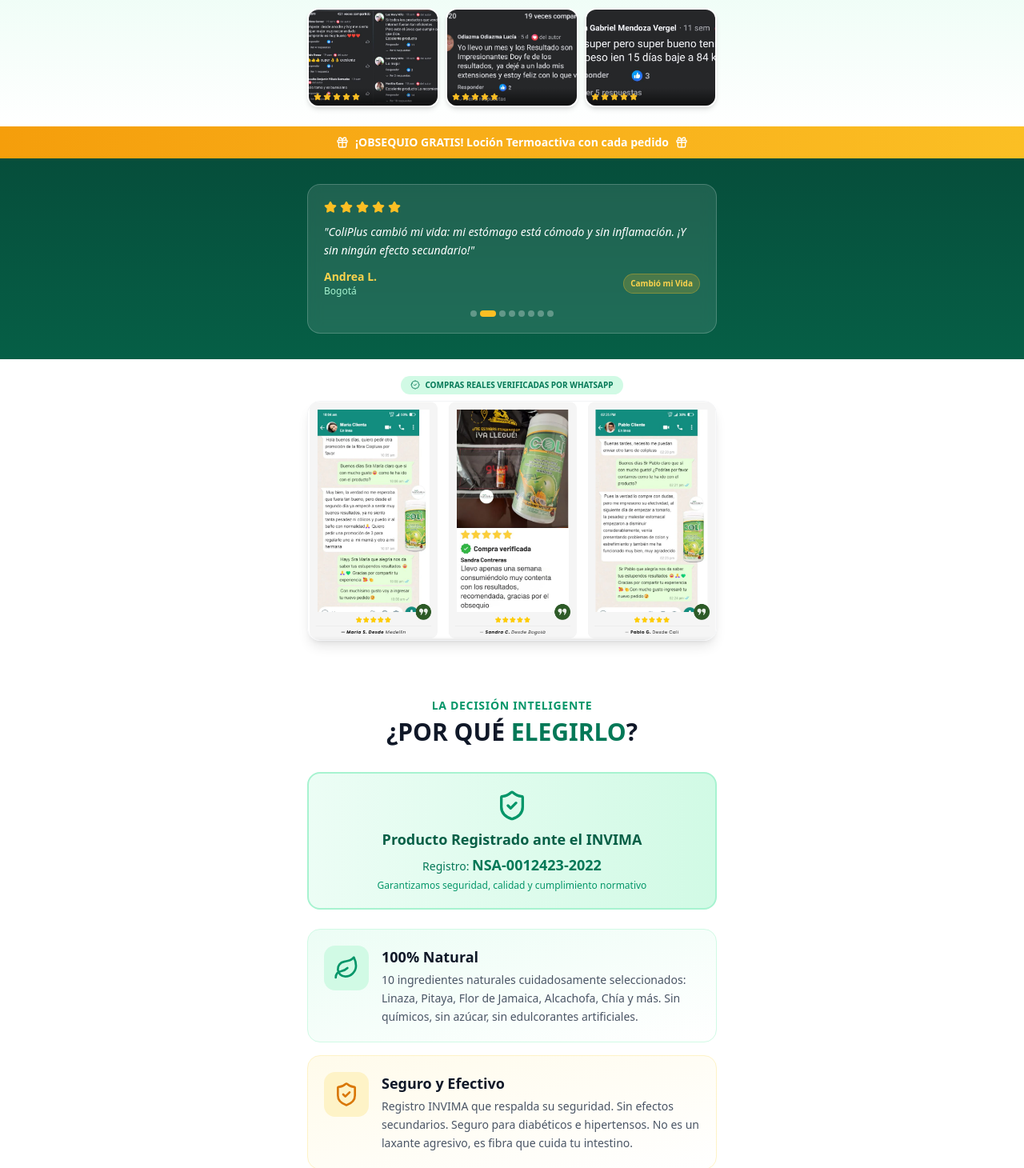
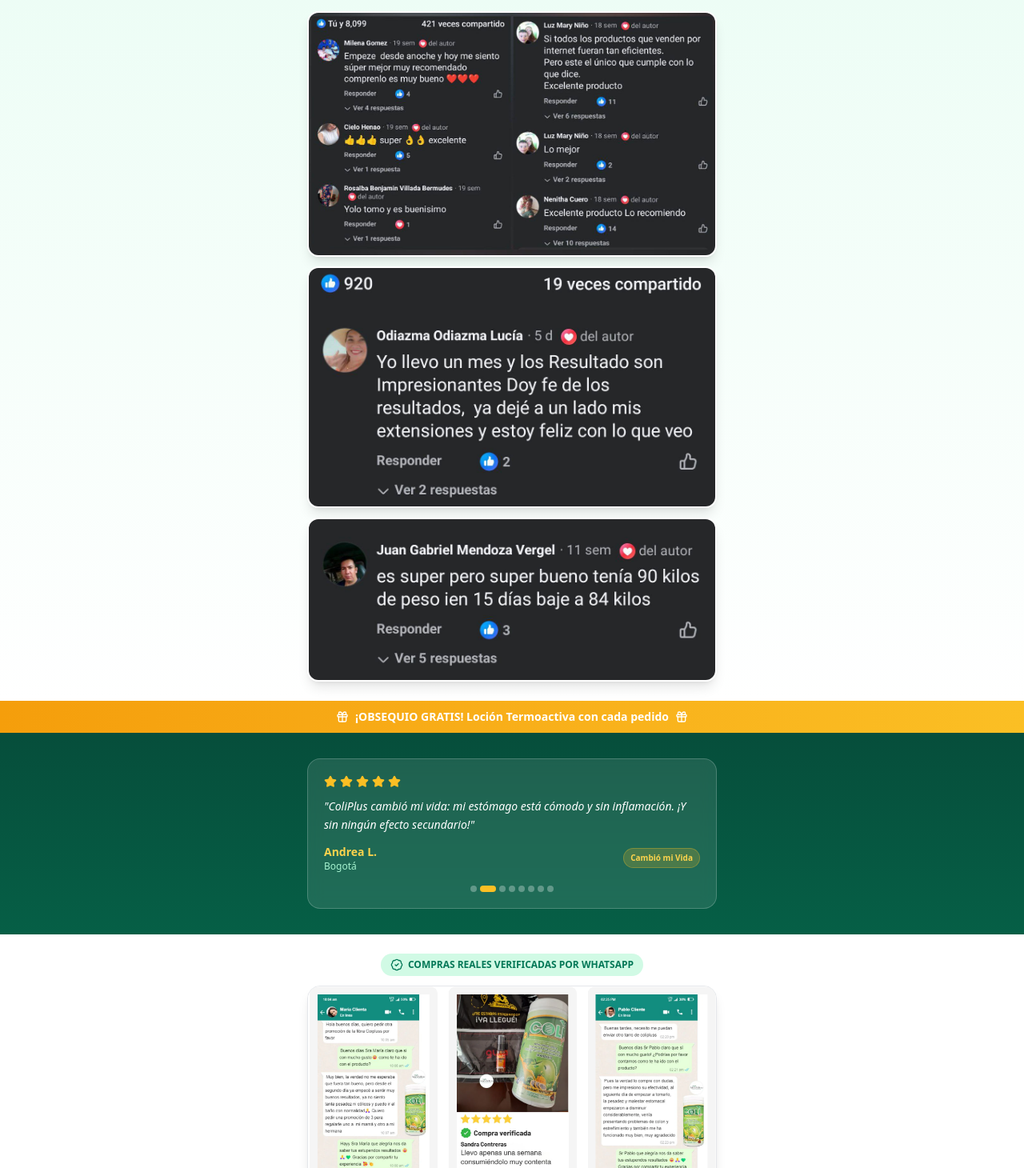
Before and after one commit to funnellersinfo-maker/fibracolishop, a Next.js app: page / in a window 1280 px wide. Shown: the part 3570-5030 px from the top of the page at 80% size. Built offline with nearby package versions, Linux system fonts and the light colour scheme.

Commit message:
feat: full-size images, Meta Pixel, nutritional table, social proof bar, urgency elements

```diff
--- a/src/app/page.tsx
+++ b/src/app/page.tsx
@@ -289,26 +289,19 @@
   return (
     <div className="bg-gradient-to-b from-emerald-50 to-white py-6 px-4">
       <div className="max-w-lg mx-auto">
-        <div className="flex items-center justify-center gap-1.5 mb-3">
+        <div className="flex items-center justify-center gap-1.5 mb-4">
           <span className="text-emerald-700 font-extrabold text-xs uppercase tracking-wider">Resultados reales</span>
           <span className="bg-emerald-600 text-white text-[9px] font-bold px-1.5 py-0.5 rounded-full">100% VERIFICADO</span>
         </div>
-        <div className="grid grid-cols-3 gap-2">
+        <div className="space-y-3">
           {indices.map((idx, i) => (
-            <RevealOnScroll key={i} delay={i * 0.08}>
-              <div className="relative rounded-xl overflow-hidden shadow-md border-2 border-white aspect-[4/3]">
+            <RevealOnScroll key={i} delay={i * 0.1}>
+              <div className="relative rounded-xl overflow-hidden shadow-lg border-2 border-white">
                 <img
                   src={TESTIMONIAL_PHOTOS[idx % TESTIMONIAL_PHOTOS.length].src}
                   alt={TESTIMONIAL_PHOTOS[idx % TESTIMONIAL_PHOTOS.length].alt}
-                  className="w-full h-full object-cover"
+                  className="w-full h-auto object-contain"
                 />
-                <div className="absolute bottom-0 inset-x-0 bg-gradient-to-t from-black/60 to-transparent p-1.5">
-                  <div className="flex items-center gap-0.5">
-                    {[...Array(5)].map((_, s) => (
-                      <Star key={s} className="w-2.5 h-2.5 fill-amber-400 text-amber-400" />
-                    ))}
-                  </div>
-                </div>
               </div>
             </RevealOnScroll>
           ))}
@@ -322,16 +315,16 @@
 
 function SocialProofBlock({ src, alt, label }: { src: string; alt: string; label: string }) {
   return (
-    <div className="bg-white py-5 px-4">
+    <div className="bg-white py-6 px-4">
       <div className="max-w-lg mx-auto">
         <RevealOnScroll>
-          <div className="text-center mb-2">
-            <span className="inline-flex items-center gap-1.5 bg-emerald-100 text-emerald-700 text-[10px] font-bold px-3 py-1 rounded-full">
-              <BadgeCheck className="w-3 h-3" />
+          <div className="text-center mb-3">
+            <span className="inline-flex items-center gap-1.5 bg-emerald-100 text-emerald-700 text-xs font-bold px-3 py-1.5 rounded-full">
+              <BadgeCheck className="w-4 h-4" />
               {label}
             </span>
           </div>
-          <div className="rounded-2xl overflow-hidden shadow-lg border border-gray-100">
+          <div className="rounded-2xl overflow-hidden shadow-lg border border-gray-200">
             <img
               src={src}
               alt={alt}
@@ -714,39 +707,13 @@
         </RevealOnScroll>
 
         <RevealOnScroll>
-          <div className="bg-white rounded-2xl shadow-xl border border-emerald-100 overflow-hidden">
-            {/* Header badge */}
-            <div className="bg-gradient-to-r from-emerald-600 to-emerald-500 px-5 py-3 flex items-center justify-between">
-              <div className="flex items-center gap-2">
-                <Pill className="w-5 h-5 text-white" />
-                <span className="text-white font-bold text-sm">COLI Plus</span>
-              </div>
-              <span className="bg-white/20 text-white text-[10px] font-bold px-2.5 py-1 rounded-full">REGISTRO INVIMA NSA-0012423-2022</span>
-            </div>
-            {/* Nutritional table image */}
-            <div className="p-3">
-              <img
-                src="/images/tabla-nutricional.png"
-                alt="Tabla de Información Nutricional ColiPlus - Registro INVIMA NSA-0012423-2022"
-                className="w-full h-auto rounded-xl"
-                loading="lazy"
-              />
-            </div>
-            {/* Key highlights below the image */}
-            <div className="px-5 pb-4 grid grid-cols-3 gap-2">
-              <div className="bg-emerald-50 rounded-xl p-3 text-center">
-                <p className="text-emerald-700 font-extrabold text-lg">0g</p>
-                <p className="text-emerald-600 text-[10px] font-medium">Azúcar</p>
-              </div>
-              <div className="bg-emerald-50 rounded-xl p-3 text-center">
-                <p className="text-emerald-700 font-extrabold text-lg">3g</p>
-                <p className="text-emerald-600 text-[10px] font-medium">Fibra/porción</p>
-              </div>
-              <div className="bg-emerald-50 rounded-xl p-3 text-center">
-                <p className="text-emerald-700 font-extrabold text-lg">34</p>
-                <p className="text-emerald-600 text-[10px] font-medium">Calorías</p>
-              </div>
-            </div>
+          <div className="rounded-2xl overflow-hidden shadow-lg border border-gray-200">
+            <img
+              src="/images/tabla-nutricional.png"
+              alt="Tabla de Información Nutricional ColiPlus - Registro INVIMA NSA-0012423-2022"
+              className="w-full h-auto object-contain"
+              loading="lazy"
+            />
           </div>
         </RevealOnScroll>
 
@@ -754,7 +721,7 @@
           <div className="mt-4 bg-amber-50 border border-amber-200 rounded-2xl p-4 text-center">
             <p className="text-amber-800 text-sm font-bold flex items-center justify-center gap-2">
               <ShieldCheck className="w-4 h-4 text-amber-600" />
-              Producto registrado y verificado ante INVIMA
+              Producto registrado y verificado ante INVIMA · NSA-0012423-2022
             </p>
             <p className="text-amber-600 text-xs mt-1">Sin azúcar · Sin edulcorantes · Sin conservantes</p>
           </div>
@@ -1167,7 +1134,7 @@
               </p>
             </div>
             <div className="mt-4 flex items-center justify-center gap-4">
-              <img src="/images/sellos-adara.png" alt="Certificaciones y sellos" className="h-12 object-contain opacity-90" />
+              <img src="/images/sellos-adara.png" alt="Certificaciones y sellos" className="max-h-24 object-contain opacity-90" />
             </div>
             <p className="text-emerald-200 text-xs mt-3">Compra con confianza. Producto 100% original y certificado.</p>
           </div>
@@ -1455,7 +1422,7 @@
             <img
               src="/images/locion-termoactiva.jpg"
               alt="Loción Termoactiva Allpa Natural - Obsequio GRATIS con tu pedido"
-              className="w-full object-contain max-h-72 mx-auto"
+              className="w-full h-auto object-contain mx-auto"
             />
           </div>
         </RevealOnScroll>
@@ -1643,6 +1610,11 @@
         alt="Reseñas verificadas de compradores reales de ColiPlus"
         label="RESEÑAS DE COMPRADORES VERIFICADOS"
       />
+      <SocialProofBlock
+        src="/images/social-proof-resultados.png"
+        alt="Resultados reales verificados de clientes ColiPlus"
+        label="RESULTADOS REALES · 100% VERIFICADO"
+      />
       <FAQSection />
       <TestimonialPhotos indices={[5, 6, 0]} />
       <PricingSection />
```
Also changed, not shown: public/images/social-proof-resultados.png (added), upload/pasted_image_1780721430895.png (added).
